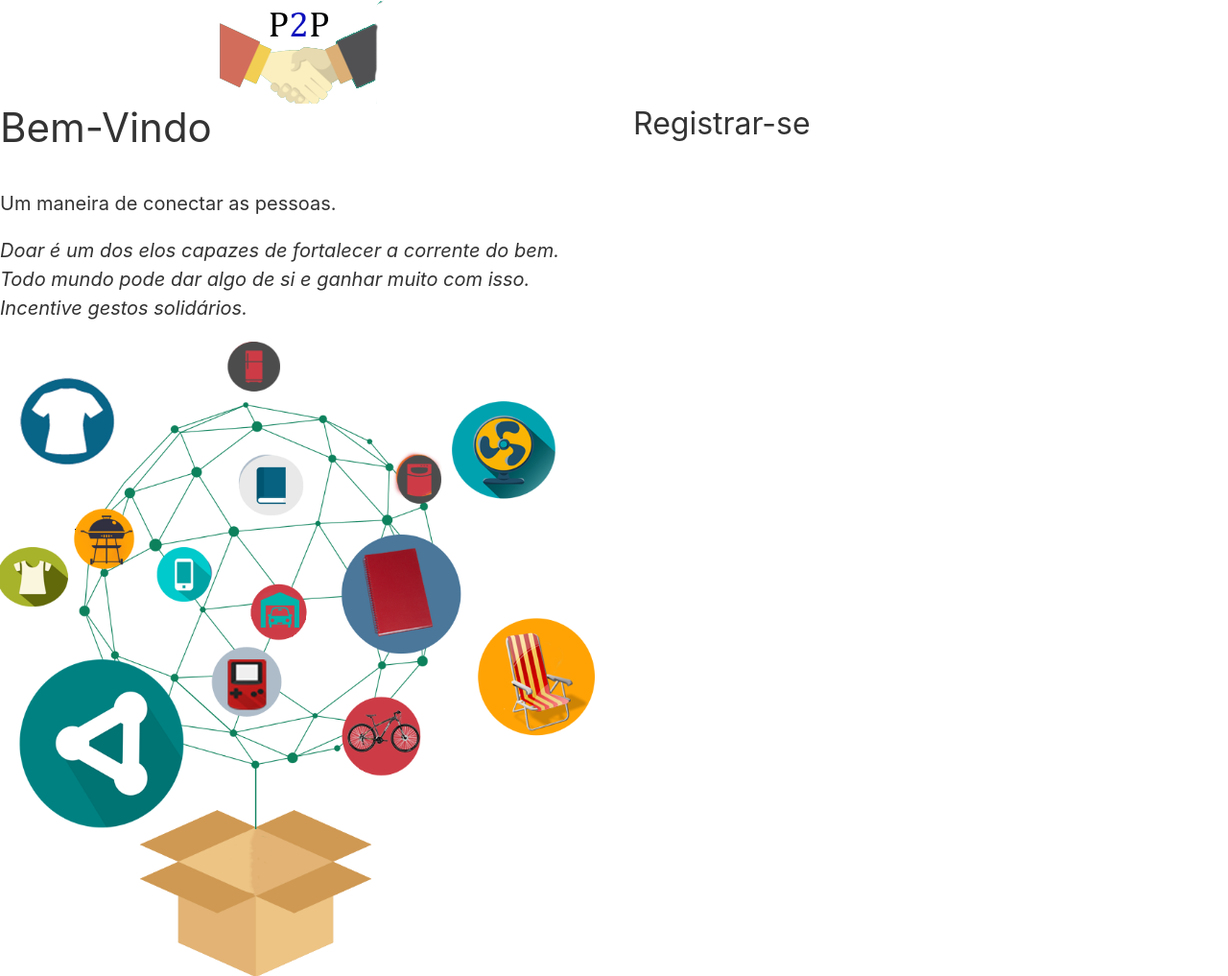
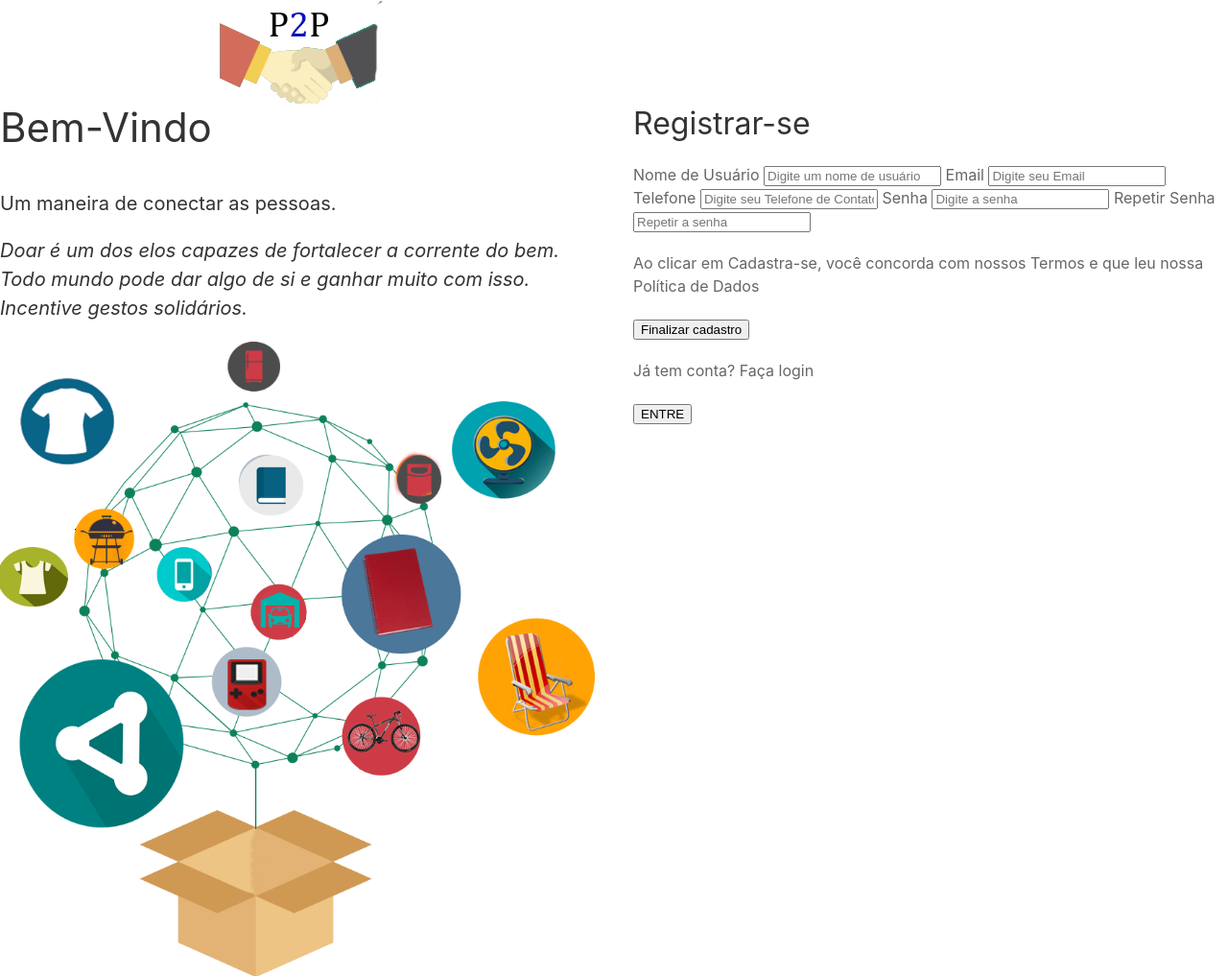
Before and after one commit to 6eful/trabalhoGarcia, a PHP site: page /cadastro.php in a window 1280 px wide. Shown: the top 1017 px of the page at 96% size. Run offline with PHP 8.4, Linux system fonts and the light colour scheme; some libraries are stand-ins or nearby versions.

Commit message:
Criei o formulario de cadastro

```diff
--- a/cadastro.php
+++ b/cadastro.php
@@ -38,7 +38,29 @@
                 </aside>
                 <main class="uk-width-1@s uk-width-1@m uk-width-1-2@l back">
                     <h2>Registrar-se</h2>
+                    <form name="cadastro">
 
+                        <label for="nomeUsuario">Nome de Usuário</label>
+                        <input class="nomeUsuario" id="nomeUsuario" type="text" name="nomeUsuario" placeholder="Digite um nome de usuário" accesskey="0" required autocomplete="off">
+
+                        <label for="emailUsuario">Email</label>
+                        <input class="emailUsuario" id="emailUsuario" type="email" name="emailUsuario" placeholder="Digite seu Email" accesskey="1" required autocomplete="off">
+
+                        <label for="telefoneUsuario">Telefone</label>
+                        <input class="telefoneUsuario" id="telefoneUsuario" type="tel" name="telefoneUsuario" placeholder="Digite seu Telefone de Contato" accesskey="2" required autocomplete="off">
+
+                        <label for="senhaUsuario">Senha</label>
+                        <input class="senhaUsuario" id="senhaUsuario" type="password" name="senhaUsuario" placeholder="Digite a senha" accesskey="3" required>
+
+                        <label for="CsenhaUsuario">Repetir Senha</label>
+                        <input class="CsenhaUsuario" id="CsenhaUsuario" type="password" name="CsenhaUsuario" placeholder="Repetir a senha" accesskey="4" required>
+
+                        <p>Ao clicar em Cadastra-se, você concorda com nossos Termos e que leu nossa Política de Dados</p>
+
+                    </form>
+                     <button id="enviar">Finalizar cadastro</button>
+                    <p>Já tem conta? Faça login</p>
+                    <a href="/login"><button id="clogar">ENTRE</button></a>
                 </main>
             </div>
             <footer class="" uk-grid>
```
